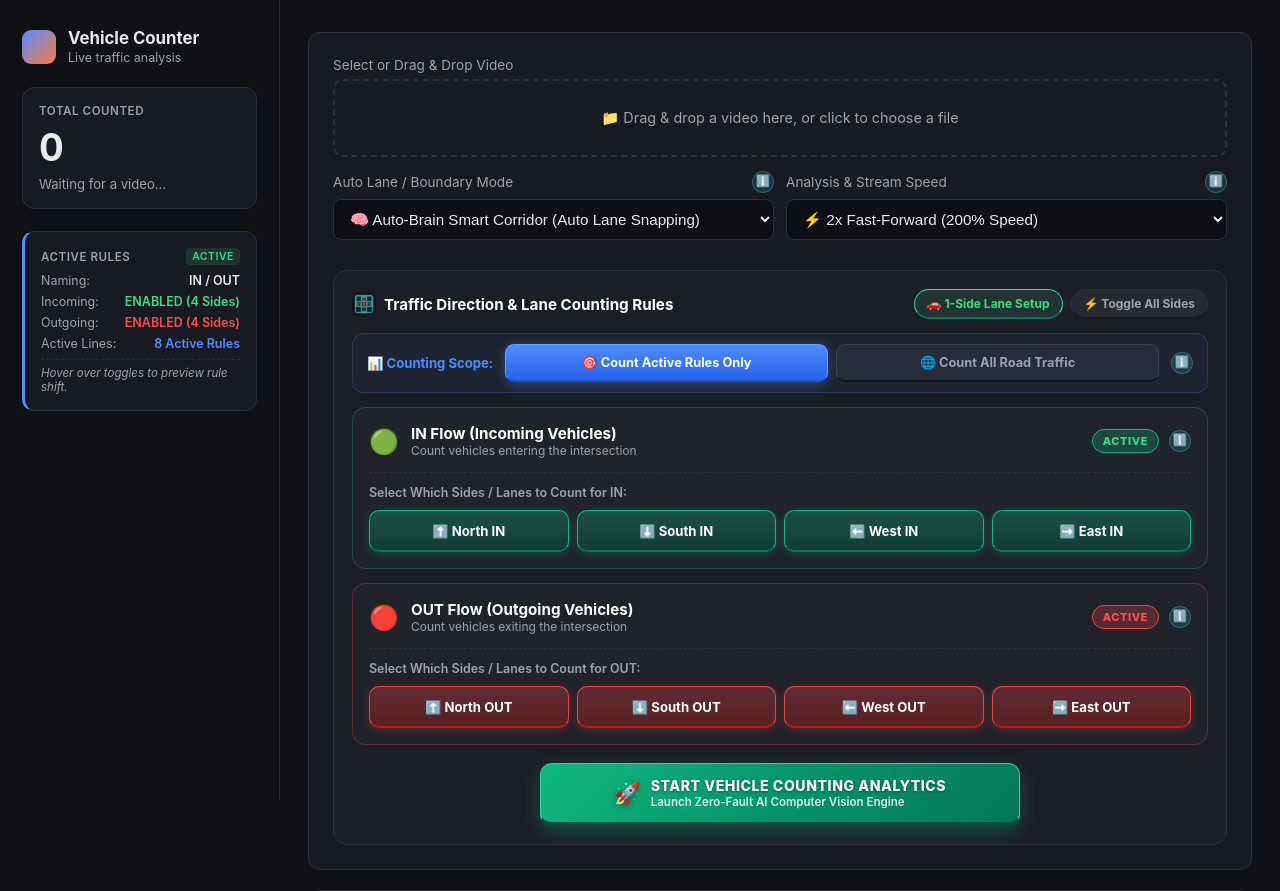
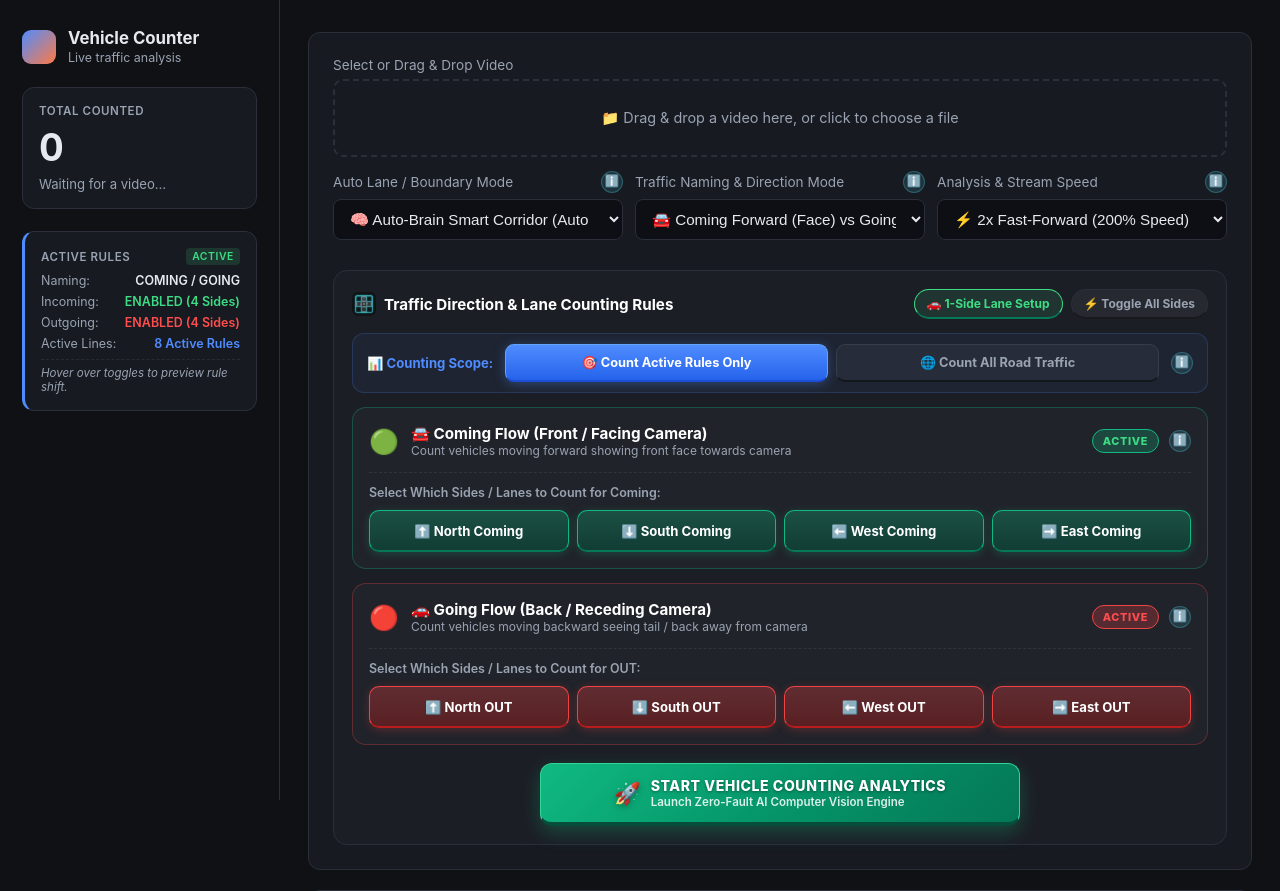
Before and after one commit to Pias009/py_opencv, a Flask app: page / in a window 1280 px wide. Shown: the top 891 px of the page. Run offline with Flask 3, Linux system fonts and the light colour scheme; data that the repository does not hold is empty.

Commit message:
feat: add Front/Facing vs Tail/Receding motion tracking system and 3 direction modes

```diff
--- a/app/static/app.js
+++ b/app/static/app.js
@@ -133,13 +133,44 @@ function updateSidebarRules() {
   const badgeIn = document.getElementById("badge-in");
   const badgeOut = document.getElementById("badge-out");
 
+  const directionModeSelect = document.getElementById("direction-mode-select");
+  const directionMode = directionModeSelect ? directionModeSelect.value : "COMING_GOING";
+
+  let namingStr = "COMING / GOING";
+  let flow1Title = "🚘 Coming Flow (Front / Facing Camera)";
+  let flow1Sub = "Count vehicles moving forward showing front face towards camera";
+  let flow2Title = "🚗 Going Flow (Back / Receding Camera)";
+  let flow2Sub = "Count vehicles moving backward seeing tail / back away from camera";
+
+  if (directionMode === "FORWARD_BACKWARD") {
+    namingStr = "FORWARD / BACKWARD";
+    flow1Title = "⬆️ Forward Direction Flow";
+    flow1Sub = "Count vehicles moving in forward traffic lanes";
+    flow2Title = "⬇️ Backward Direction Flow";
+    flow2Sub = "Count vehicles moving in backward / reverse traffic lanes";
+  } else if (directionMode === "IN_OUT") {
+    namingStr = "IN / OUT";
+    flow1Title = "🟢 IN Flow (Incoming Boundary)";
+    flow1Sub = "Count vehicles entering boundary zone";
+    flow2Title = "🔴 OUT Flow (Outgoing Boundary)";
+    flow2Sub = "Count vehicles exiting boundary zone";
+  }
+
+  const flow1TitleEl = document.getElementById("flow1-title");
+  const flow1SubEl = document.getElementById("flow1-sub");
+  const flow2TitleEl = document.getElementById("flow2-title");
+  const flow2SubEl = document.getElementById("flow2-sub");
+
+  if (flow1TitleEl) flow1TitleEl.textContent = flow1Title;
+  if (flow1SubEl) flow1SubEl.textContent = flow1Sub;
+  if (flow2TitleEl) flow2TitleEl.textContent = flow2Title;
+  if (flow2SubEl) flow2SubEl.textContent = flow2Sub;
+
+  if (sideNaming) sideNaming.textContent = namingStr;
+
   const inChecked = document.querySelectorAll(".line-in-check:checked").length;
   const outChecked = document.querySelectorAll(".line-out-check:checked").length;
   const totalActiveRules = (toggleIn && toggleIn.checked ? inChecked : 0) + (toggleOut && toggleOut.checked ? outChecked : 0);
-
-  if (sideNaming) {
-    sideNaming.textContent = "IN / OUT";
-  }
 
   if (sideIn && toggleIn) {
     sideIn.textContent = toggleIn.checked ? `ENABLED (${inChecked} Sides)` : "OFF";
@@ -165,10 +196,12 @@ async function pushLiveRuleUpdate() {
   const toggleIn = document.getElementById("toggle-in");
   const toggleOut = document.getElementById("toggle-out");
   const countScopeRadio = document.querySelector('input[name="count_scope_mode"]:checked');
+  const directionModeSelect = document.getElementById("direction-mode-select");
 
   const enableIn = toggleIn ? toggleIn.checked : true;
   const enableOut = toggleOut ? toggleOut.checked : true;
   const countScopeMode = countScopeRadio ? countScopeRadio.value : "active_only";
+  const directionMode = directionModeSelect ? directionModeSelect.value : "COMING_GOING";
 
   const enabledLinesIn = Array.from(document.querySelectorAll(".line-in-check:checked")).map(c => c.value);
   const enabledLinesOut = Array.from(document.querySelectorAll(".line-out-check:checked")).map(c => c.value);
@@ -179,6 +212,7 @@ async function pushLiveRuleUpdate() {
       method: "POST",
       headers: { "Content-Type": "application/json" },
       body: JSON.stringify({
+        direction_mode: directionMode,
         enable_in: enableIn,
         enable_out: enableOut,
         count_scope_mode: countScopeMode,
@@ -277,6 +311,7 @@ async function startJob() {
 
   const speedSelect = document.getElementById("speed-select");
   const lineModeSelect = document.getElementById("line-mode-select");
+  const directionModeSelect = document.getElementById("direction-mode-select");
 
   const toggleIn = document.getElementById("toggle-in");
   const toggleOut = document.getElementById("toggle-out");
@@ -286,6 +321,7 @@ async function startJob() {
 
   const speed = speedSelect ? speedSelect.value : "2";
   const lineMode = lineModeSelect ? lineModeSelect.value : "box";
+  const directionMode = directionModeSelect ? directionModeSelect.value : "COMING_GOING";
   const enableIn = toggleIn ? toggleIn.checked : true;
   const enableOut = toggleOut ? toggleOut.checked : true;
 
@@ -307,6 +343,7 @@ async function startJob() {
     startFormData.append("filename", file.name);
     startFormData.append("speed", speed);
     startFormData.append("line_mode", lineMode);
+    startFormData.append("direction_mode", directionMode);
     startFormData.append("enable_in", enableIn);
     startFormData.append("enable_out", enableOut);
     startFormData.append("count_scope_mode", countScopeMode);
--- a/app/templates/index.html
+++ b/app/templates/index.html
@@ -4,7 +4,7 @@
 <meta charset="utf-8">
 <meta name="viewport" content="width=device-width, initial-scale=1">
 <title>Vehicle Counter</title>
-<link rel="stylesheet" href="/static/style.css?v=11.0">
+<link rel="stylesheet" href="/static/style.css?v=12.0">
 </head>
 <body>
 <!--
@@ -88,7 +88,7 @@ FINISH: unreviewed and undocumented is unfinished; this build ends with the fini
           <input id="file-input" type="file" accept=".mp4,.avi,.mov,.mkv,.webm" hidden>
         </div>
       </div>
-      <div class="field-row" style="margin-top: 14px;">
+      <div class="field-row" style="margin-top: 14px; display: grid; grid-template-columns: repeat(auto-fit, minmax(220px, 1fr)); gap: 12px;">
         <div class="field">
           <div style="display: flex; align-items: center; justify-content: space-between;">
             <label for="line-mode-select">Auto Lane / Boundary Mode</label>
@@ -99,6 +99,17 @@ FINISH: unreviewed and undocumented is unfinished; this build ends with the fini
             <option value="box">🎯 4-Way Intersection Box (Auto Centered)</option>
             <option value="horizontal">➖ Single Horizontal Boundary Line</option>
             <option value="vertical">Vertical Boundary Line</option>
+          </select>
+        </div>
+        <div class="field">
+          <div style="display: flex; align-items: center; justify-content: space-between;">
+            <label for="direction-mode-select">Traffic Naming &amp; Direction Mode</label>
+            <button type="button" class="info-trigger" data-ref="direction" title="View Direction Modes">ℹ️</button>
+          </div>
+          <select id="direction-mode-select" class="speed-select">
+            <option value="COMING_GOING" selected>🚘 Coming Forward (Face) vs Going Backward (Tail)</option>
+            <option value="FORWARD_BACKWARD">⬆️ Forward Direction vs ⬇️ Backward Direction</option>
+            <option value="IN_OUT">🟢 IN (Entering) vs 🔴 OUT (Exiting)</option>
           </select>
         </div>
         <div class="field">
@@ -150,8 +161,8 @@ FINISH: unreviewed and undocumented is unfinished; this build ends with the fini
               <div class="flow-main-content">
                 <span class="flow-main-icon">🟢</span>
                 <div class="flow-main-text">
-                  <span class="flow-main-title">IN Flow (Incoming Vehicles)</span>
-                  <span class="flow-main-sub">Count vehicles entering the intersection</span>
+                  <span class="flow-main-title" id="flow1-title">🚘 Coming Flow (Front / Facing Camera)</span>
+                  <span class="flow-main-sub" id="flow1-sub">Count vehicles moving forward showing front face towards camera</span>
                 </div>
               </div>
               <div class="flow-main-actions">
@@ -162,38 +173,38 @@ FINISH: unreviewed and undocumented is unfinished; this build ends with the fini
           </div>
 
           <div class="flow-box-sides" id="in-sides-box">
-            <span class="sides-label">Select Which Sides / Lanes to Count for IN:</span>
+            <span class="sides-label">Select Which Sides / Lanes to Count for Coming:</span>
             <div class="sides-grid">
-              <label class="side-chip side-in-chip" data-tip="Count IN vehicles crossing North side">
+              <label class="side-chip side-in-chip" data-tip="Count Coming vehicles crossing North side">
                 <input type="checkbox" class="line-in-check" value="North" checked hidden>
-                <span>⬆️ North IN</span>
+                <span class="chip-text-in">⬆️ North Coming</span>
               </label>
-              <label class="side-chip side-in-chip" data-tip="Count IN vehicles crossing South side">
+              <label class="side-chip side-in-chip" data-tip="Count Coming vehicles crossing South side">
                 <input type="checkbox" class="line-in-check" value="South" checked hidden>
-                <span>⬇️ South IN</span>
+                <span class="chip-text-in">⬇️ South Coming</span>
               </label>
-              <label class="side-chip side-in-chip" data-tip="Count IN vehicles crossing West side">
+              <label class="side-chip side-in-chip" data-tip="Count Coming vehicles crossing West side">
                 <input type="checkbox" class="line-in-check" value="West" checked hidden>
-                <span>⬅️ West IN</span>
+                <span class="chip-text-in">⬅️ West Coming</span>
               </label>
-              <label class="side-chip side-in-chip" data-tip="Count IN vehicles crossing East side">
+              <label class="side-chip side-in-chip" data-tip="Count Coming vehicles crossing East side">
                 <input type="checkbox" class="line-in-check" value="East" checked hidden>
-                <span>➡️ East IN</span>
+                <span class="chip-text-in">➡️ East Coming</span>
               </label>
             </div>
           </div>
         </div>
 
-        <!-- 🔴 OUT FLOW BOX -->
+        <!-- 🔴 OUT / GOING FLOW BOX -->
         <div class="flow-config-box flow-config-out" style="margin-top: 14px;">
           <div class="flow-box-header">
-            <label class="flow-main-toggle" data-tip="Enable or disable OUT vehicle counting">
+            <label class="flow-main-toggle" data-tip="Enable or disable OUT / Going vehicle counting">
               <input type="checkbox" id="toggle-out" checked hidden>
               <div class="flow-main-content">
                 <span class="flow-main-icon">🔴</span>
                 <div class="flow-main-text">
-                  <span class="flow-main-title">OUT Flow (Outgoing Vehicles)</span>
-                  <span class="flow-main-sub">Count vehicles exiting the intersection</span>
+                  <span class="flow-main-title" id="flow2-title">🚗 Going Flow (Back / Receding Camera)</span>
+                  <span class="flow-main-sub" id="flow2-sub">Count vehicles moving backward seeing tail / back away from camera</span>
                 </div>
               </div>
               <div class="flow-main-actions">
@@ -386,6 +397,6 @@ FINISH: unreviewed and undocumented is unfinished; this build ends with the fini
   </div>
 </div>
 
-<script src="/static/app.js?v=11.0"></script>
+<script src="/static/app.js?v=12.0"></script>
 </body>
 </html>
```
Also changed, not shown: app/zero_fault_counter.py (+29 -4 lines).
